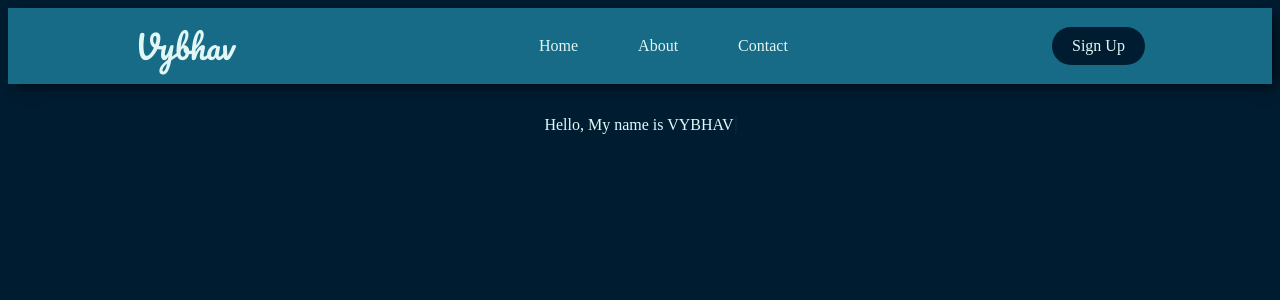
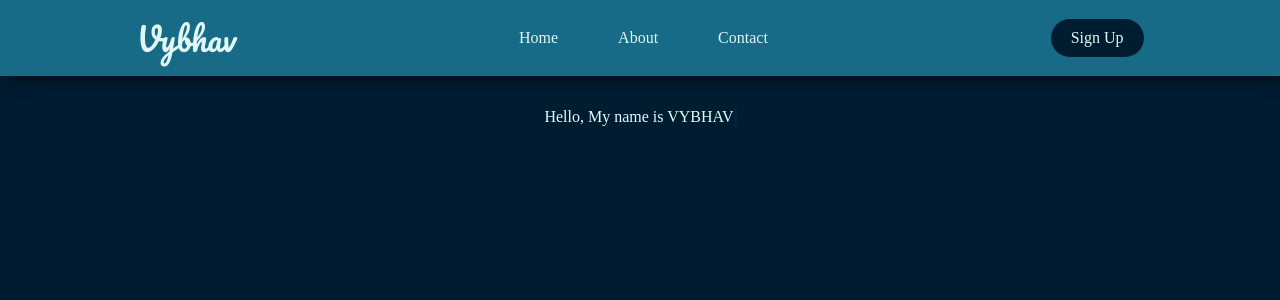
Before and after one commit to Pvybhav/pvybhav.github.io, a React (Vite) app: page / in a window 1280 px wide. Shown: the top 300 px of the page. Built offline with nearby package versions, Linux system fonts and the light colour scheme.

Commit message:
body content overlap issue and removing additional padding and margin

```diff
--- a/src/components/Navbar.css
+++ b/src/components/Navbar.css
@@ -114,6 +114,7 @@
     flex-direction: column;
     transition: transform 0.3s ease;
     transform: translateX(-100%);
+    z-index: 1;
   }
 
   .mobile-nav-items > ul {
--- a/src/index.css
+++ b/src/index.css
@@ -8,3 +8,8 @@
   --dark-text: #e1f7f5;
   --light-text: #1e0342;
 }
+
+* {
+  margin: 0;
+  padding: 0;
+}
```
